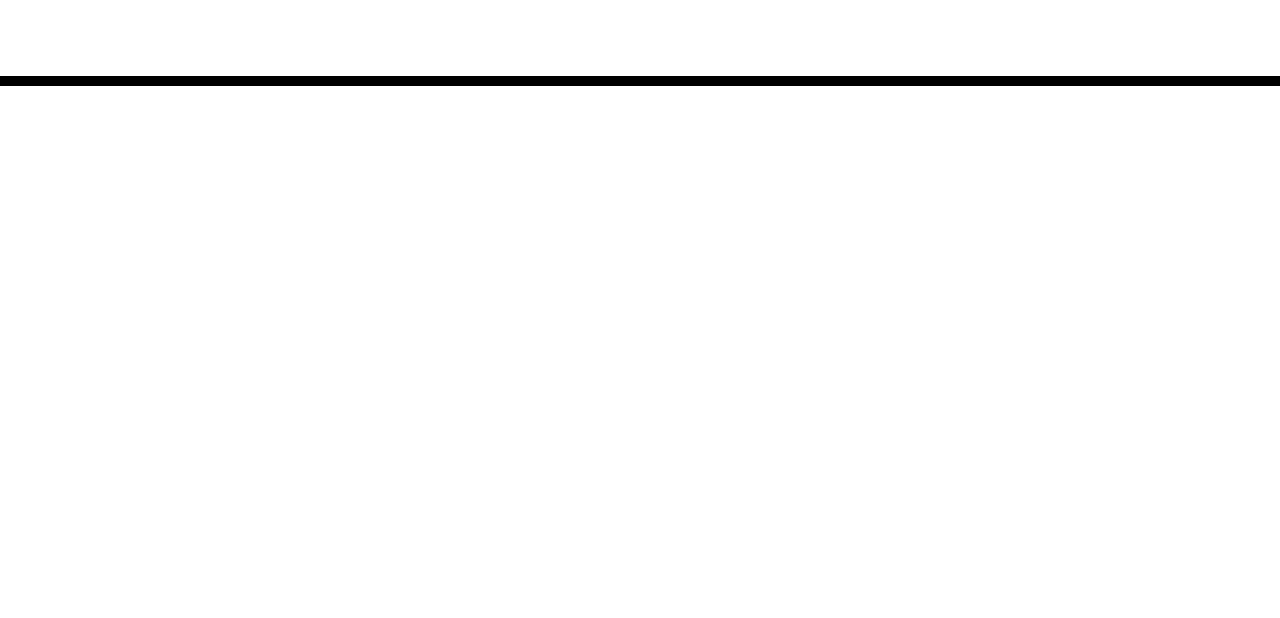
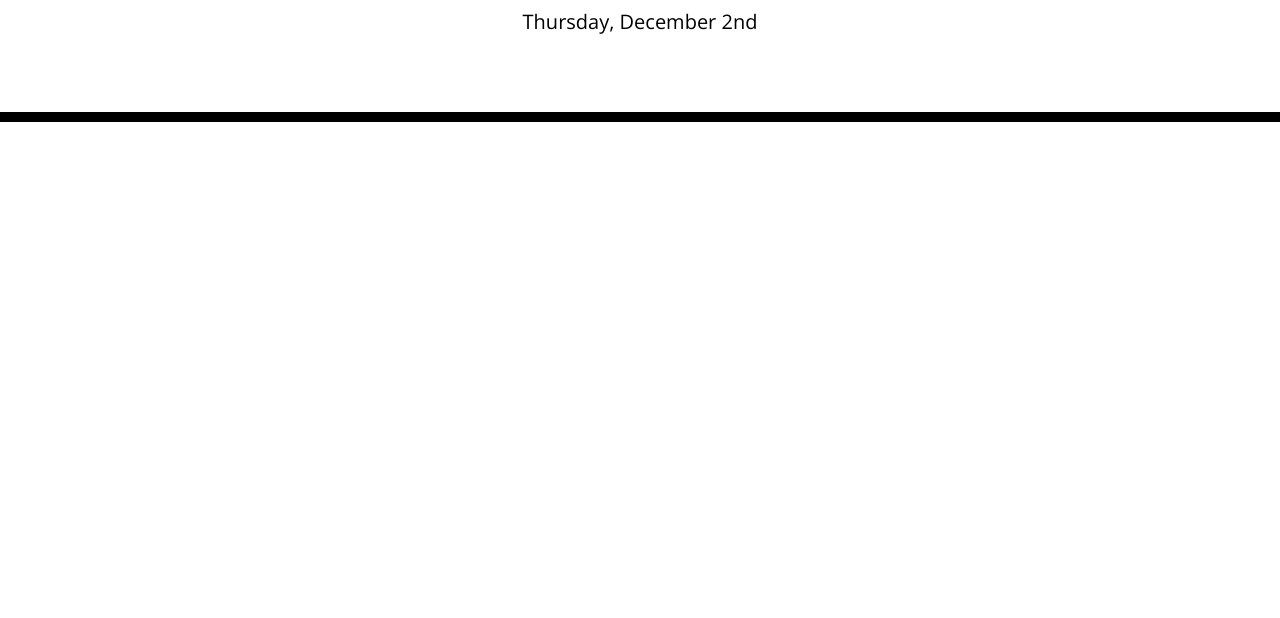
Before and after one commit to ddoherty6/05-Work-Day-Scheduler, a plain HTML site: page index.html in a window 1280 px wide. Shown: the part 182-800 px from the top of the page. Drawn offline with nearby package versions, Linux system fonts and the light colour scheme; files that its build step writes are made by us from their sources.

Commit message:
adjusted header style (stylesheet reference) and added current day

```diff
--- a/Assets/css/style.css
+++ b/Assets/css/style.css
@@ -1,3 +1,6 @@
+
+
+
 body {
   font-family: 'Open Sans', sans-serif;
   font-size: 16px;
--- a/Assets/js/script.js
+++ b/Assets/js/script.js
@@ -0,0 +1 @@
+$("#currentDay").text(moment().format("dddd, MMMM Do")); //display current day in header
--- a/index.html
+++ b/index.html
@@ -18,7 +18,7 @@
       href="https://fonts.googleapis.com/css?family=Open+Sans&display=swap"
       rel="stylesheet"
     />
-    <link rel="stylesheet" href="style.css" />
+    <link rel="stylesheet" href="./Assets/css/style.css" />
     <title>Work Day Scheduler</title>
   </head>
 
@@ -34,5 +34,6 @@
 
     <script src="https://code.jquery.com/jquery-3.4.1.min.js"></script>
     <script src="https://cdnjs.cloudflare.com/ajax/libs/moment.js/2.24.0/moment.min.js"></script>
+    <script src="./Assets/js/script.js"></script>
   </body>
 </html>
```
